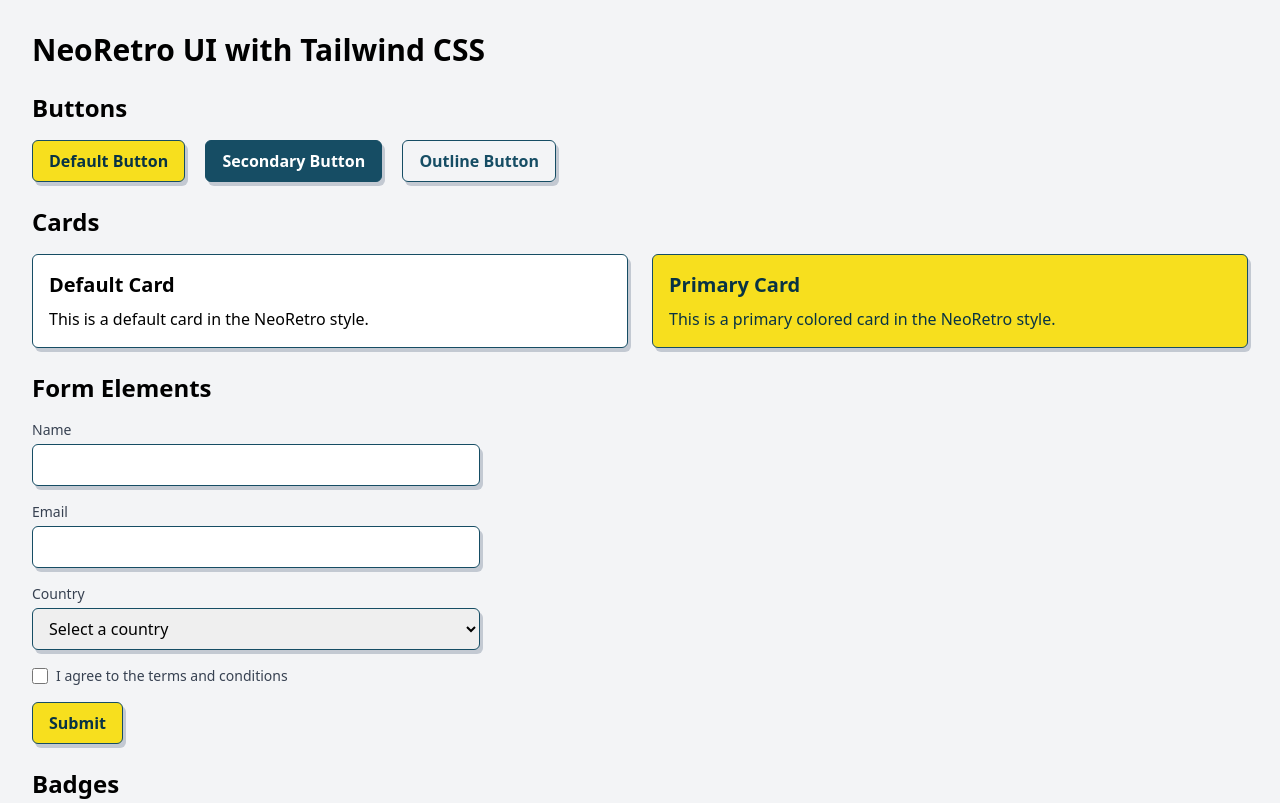
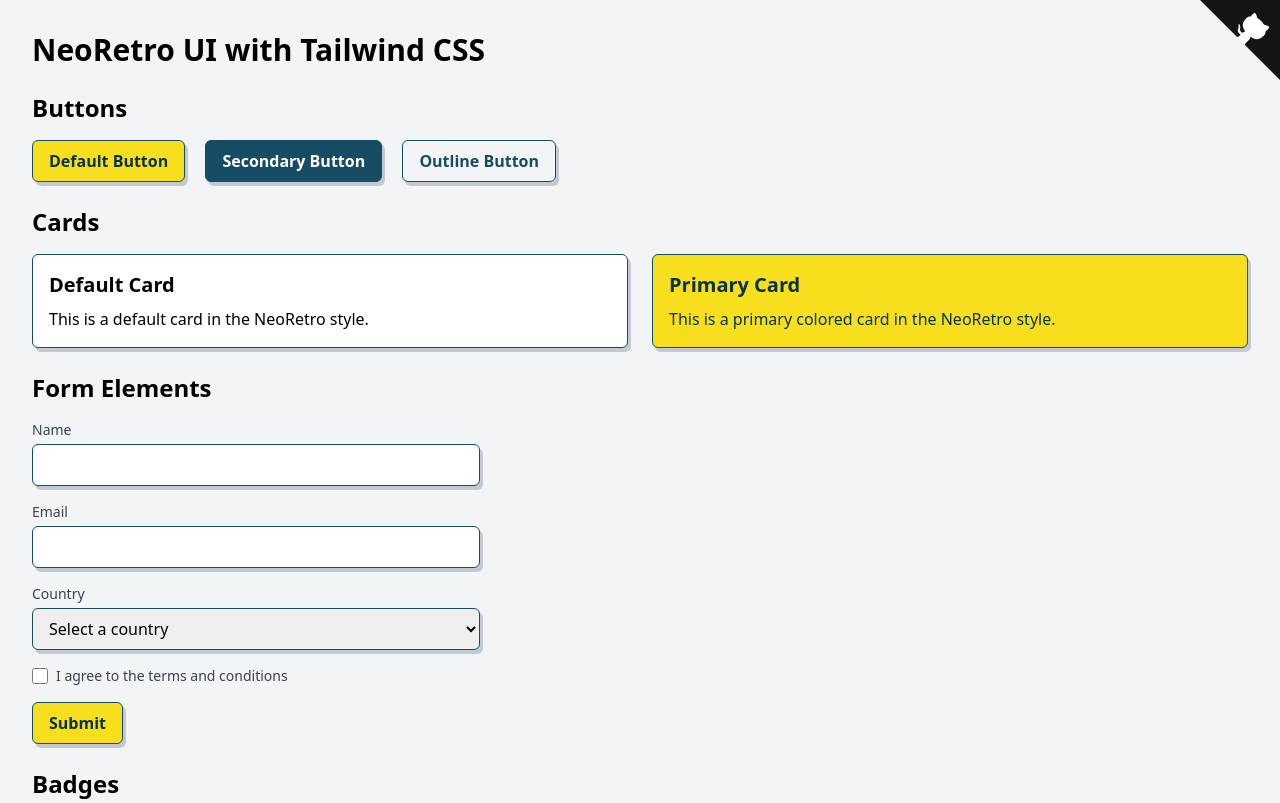
Before and after one commit to maojindao55/NeoRetroUI-Site, a website: page src/index.html in a window 1280 px wide. Shown: the top 803 px of the page. Drawn offline with Linux system fonts and the light colour scheme.

Commit message:
add github croner link

```diff
--- a/src/index.html
+++ b/src/index.html
@@ -6,6 +6,7 @@
   <link href="./output.css" rel="stylesheet">
 </head>
 <body class="bg-gray-100 p-8">
+  <a href="https://github.com/maojindao55/neo-retro-ui" class="github-corner" aria-label="View source on GitHub"><svg width="80" height="80" viewBox="0 0 250 250" style="fill:#151513; color:#fff; position: absolute; top: 0; border: 0; right: 0;" aria-hidden="true"><path d="M0,0 L115,115 L130,115 L142,142 L250,250 L250,0 Z"></path><path d="M128.3,109.0 C113.8,99.7 119.0,89.6 119.0,89.6 C122.0,82.7 120.5,78.6 120.5,78.6 C119.2,72.0 123.4,76.3 123.4,76.3 C127.3,80.9 125.5,87.3 125.5,87.3 C122.9,97.6 130.6,101.9 134.4,103.2" fill="currentColor" style="transform-origin: 130px 106px;" class="octo-arm"></path><path d="M115.0,115.0 C114.9,115.1 118.7,116.5 119.8,115.4 L133.7,101.6 C136.9,99.2 139.9,98.4 142.2,98.6 C133.8,88.0 127.5,74.4 143.8,58.0 C148.5,53.4 154.0,51.2 159.7,51.0 C160.3,49.4 163.2,43.6 171.4,40.1 C171.4,40.1 176.1,42.5 178.8,56.2 C183.1,58.6 187.2,61.8 190.9,65.4 C194.5,69.0 197.7,73.2 200.1,77.6 C213.8,80.2 216.3,84.9 216.3,84.9 C212.7,93.1 206.9,96.0 205.4,96.6 C205.1,102.4 203.0,107.8 198.3,112.5 C181.9,128.9 168.3,122.5 157.7,114.1 C157.9,116.9 156.7,120.9 152.7,124.9 L141.0,136.5 C139.8,137.7 141.6,141.9 141.8,141.8 Z" fill="currentColor" class="octo-body"></path></svg></a>
   <h1 class="text-3xl font-bold mb-6">NeoRetro UI with Tailwind CSS</h1>
 
   <h2 class="text-2xl font-semibold mb-4">Buttons</h2>
```
Also changed, not shown: src/output.css.
